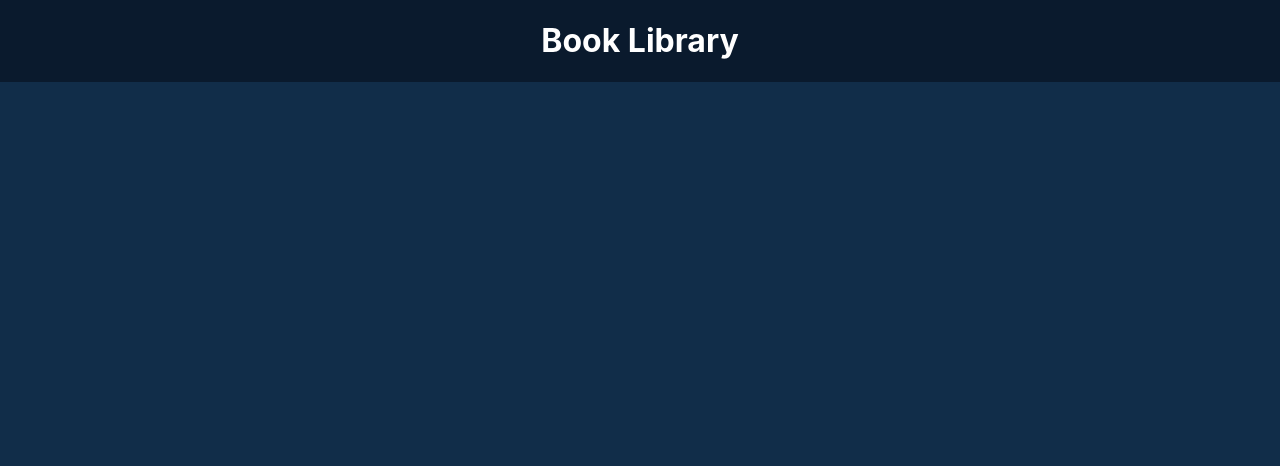
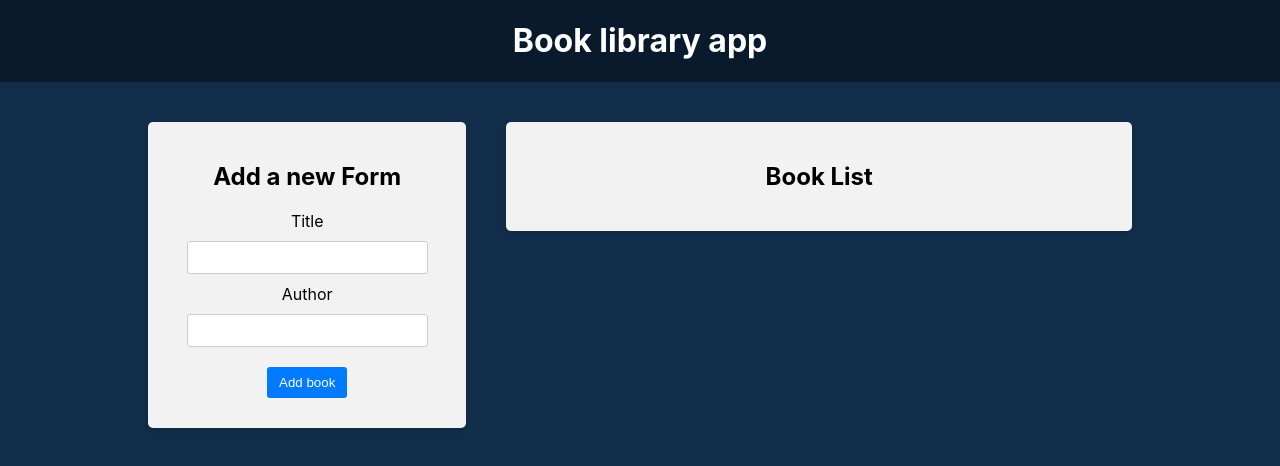
Before and after one commit to daniilkiselev97/my-redux-react, a React (Create React App) app in the folder frontend/: page / in a window 1280 px wide. Shown: the top 466 px of the page. Built offline with nearby package versions, Linux system fonts and the light colour scheme.

Commit message:
Added BookForm, BookList, Filter components

```diff
--- a/frontend/src/App.js
+++ b/frontend/src/App.js
@@ -1,11 +1,23 @@
 import './App.css';
+import BookForm from './components/BookForm/BookForm';
+import BookList from './components/BookList/BookList';
+import Filter from './components/Filter/Filter';
 
 function App() {
     return (
         <div className="app">
             <header className="app-header">
-                <h1>Book Library</h1>
+                <h1>Book library app</h1>
             </header>
+            <main className="app-main">
+                <div className="app-left-column">
+                    <BookForm />
+                </div>
+                <div className="app-right-column">
+                    {/* <Filter /> */}
+                    <BookList />
+                </div>
+            </main>
         </div>
     );
 }
--- /dev/null
+++ b/frontend/src/components/BookForm/BookForm.css
@@ -0,0 +1,48 @@
+.book-form {
+    width: 100%;
+}
+
+.book-form label {
+    display: block;
+    width: 100%;
+    text-align: center;
+    margin-bottom: 10px;
+}
+
+.book-form input {
+    width: 80%;
+    padding: 8px;
+    margin-bottom: 10px;
+    border: 1px solid #ccc;
+    border-radius: 3px;
+}
+
+.book-form button {
+    background-color: #007bff;
+    color: #fff;
+    padding: 8px 12px;
+    border: none;
+    border-radius: 3px;
+    cursor: pointer;
+    margin: 10px;
+    transition: background-color 0.3s ease;
+}
+
+.book-form button:hover {
+    background-color: #0056b3;
+}
+
+.book-form .spinner {
+    animation: spinner 1s infinite linear;
+    margin-left: 10px;
+}
+
+@keyframes spinner {
+    from {
+        transform: rotate(0deg);
+    }
+
+    to {
+        transform: rotate(360deg);
+    }
+}
--- /dev/null
+++ b/frontend/src/components/BookForm/BookForm.js
@@ -0,0 +1,52 @@
+import { useState } from 'react';
+import './BookForm.css';
+
+const BookForm = () => {
+    const [title, setTitle] = useState('');
+    const [author, setAuthor] = useState('');
+    // const dispatch = useDispatch();
+    const handleSubmit = (e) => {
+        e.preventDefault();
+        // if (title && author) {
+        //     const book = {
+        //         title,
+        //         author,
+        //     };
+        //     dispatch(addBook(book));
+        //     setTitle('');
+        //     setAuthor('');
+        // }
+
+    };
+    return (
+        <div className="app-block book-form">
+            <h2>Add a new Form</h2>
+            <form onSubmit={handleSubmit}>
+                <div>
+                    <label htmlFor="title">Title</label>
+                    <input
+                        type="text"
+                        id="title"
+                        value={title}
+                        onChange={(e) => {
+                            setTitle(e.target.value);
+                        }}
+                    ></input>
+                </div>
+                <div>
+                    <label htmlFor="author">Author</label>
+                    <input
+                        type="text"
+                        id="author"
+                        value={author}
+                        onChange={(e) => {
+                            setAuthor(e.target.value);
+                        }}
+                    ></input>
+                </div>
+                <button type="submit">Add book</button>
+            </form>
+        </div>
+    );
+};
+export default BookForm;
--- /dev/null
+++ b/frontend/src/components/BookList/BookList.css
@@ -0,0 +1,61 @@
+.book-list ul {
+    padding: 0;
+    margin: 20px -20px;
+    list-style: none;
+}
+
+.book-list li {
+    display: flex;
+    justify-content: space-between;
+    align-items: center;
+    width: auto;
+    padding: 10px 20px;
+    border-bottom: 1px solid #ccc;
+    background-color: #fff;
+    list-style-type: none;
+}
+
+.book-list li:nth-child(even) {
+    background-color: #f2f2f2;
+}
+
+.book-list li:hover {
+    background-color: #dbe4f8;
+}
+
+.book-list button {
+    background-color: #fff;
+    color: red;
+    border: 1px solid red;
+    padding: 8px 12px;
+    border-radius: 3px;
+    cursor: pointer;
+    transition: background-color 0.3s ease;
+}
+
+.book-list button:hover {
+    background-color: #fdd;
+}
+
+.book-list .highlight {
+    background-color: #ff0;
+}
+
+.book-list .book-info {
+    flex: 1;
+    text-align: left;
+}
+
+.book-list .book-actions {
+    display: flex;
+    align-items: center;
+}
+
+.book-list .star-icon {
+    width: 24px;
+    height: 24px;
+    margin: 0 20px;
+    cursor: pointer;
+    transition: color 0.3s ease;
+    color: #fca510;
+}
--- /dev/null
+++ b/frontend/src/components/BookList/BookList.js
@@ -0,0 +1,10 @@
+import './BookList.css'
+const BookList = () => {
+    return (
+        <div className="app-block book-list">
+            <h2>Book List</h2>
+        </div>
+    )
+};
+
+export default BookList;
--- /dev/null
+++ b/frontend/src/components/Filter/Filter.css
@@ -0,0 +1,50 @@
+.filter-row {
+    display: flex;
+    justify-content: space-between;
+    align-items: center;
+}
+
+.filter-group {
+    flex: 1;
+    text-align: center;
+}
+
+.filter input[type='text'] {
+    width: 80%;
+    padding: 8px;
+    border: 1px solid #ccc;
+    border-radius: 3px;
+}
+
+.filter button {
+    background-color: #007bff;
+    color: #fff;
+    padding: 8px 12px;
+    border: none;
+    border-radius: 3px;
+    cursor: pointer;
+    margin: 10px;
+    transition: background-color 0.3s ease;
+}
+
+.filter button:hover {
+    background-color: #0056b3;
+}
+
+@media screen and (max-width: 1024px) {
+    .filter-row {
+        flex-direction: column;
+        align-items: stretch;
+    }
+
+    .filter-group {
+        width: 100%;
+        margin: auto;
+        margin-bottom: 10px;
+    }
+
+    .filter button {
+        margin: 10px auto 0;
+        max-width: 50%;
+    }
+}
--- /dev/null
+++ b/frontend/src/components/Filter/Filter.js
@@ -0,0 +1,10 @@
+import './Filter.css';
+const Filter = () => {
+    return (
+        <div className="app-block filter">
+            <h2>Filters</h2>
+        </div>
+    );
+};
+
+export default Filter;
```
